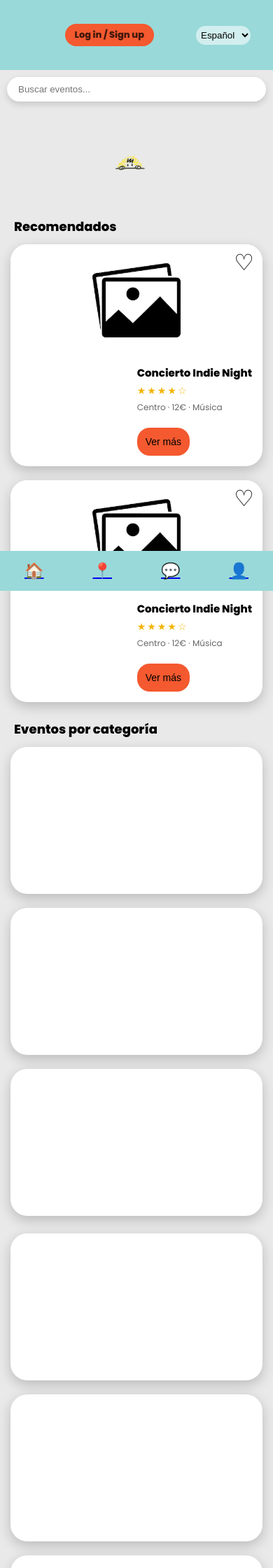
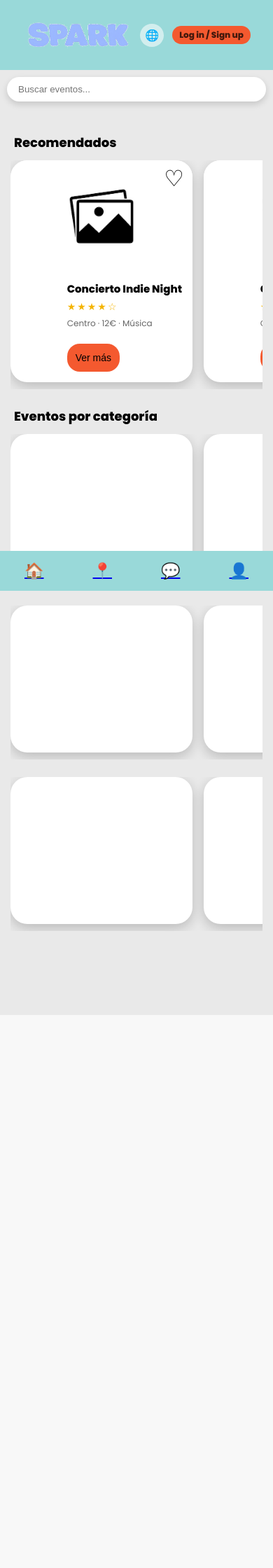
Before and after one commit to natylimonchy/SPARK, a PHP site: page /home.html in a window 390 px wide. Shown: the top 2240 px of the page at 70% size. After the commit the page ends 1450 px from the top, so only its background shows below. Run offline with PHP 8.4, Linux system fonts and the light colour scheme.

Commit message:
responsive movil and home change logo and insert new icons

```diff
--- a/home.css
+++ b/home.css
@@ -30,7 +30,7 @@ body {
     border-radius: 20px;
     background-color: #ffffff8f;
     cursor: pointer;
-    margin-left: 50px;
+    margin-left: -210px;
     padding-left: 3px;
 }
 
@@ -450,3 +450,180 @@ nav.menu{
         font-size: 14px;
     }
 }
+/* ========================= */
+/* IDIOMA MOBILE */
+/* ========================= */
+
+.lang-mobile{
+    display:none;
+    position:relative;
+}
+
+/* checkbox oculto */
+#toggleLang{
+    display:none;
+}
+
+/* icono */
+.lang-mobile .icon{
+    font-size:22px;
+    cursor:pointer;
+    background:#ffffff8f;
+    padding:6px 10px;
+    border-radius:50%;
+}
+
+/* menu desplegable */
+.menu-idioma{
+    position:absolute;
+    top:45px;
+    right:0;
+    background:white;
+    border-radius:14px;
+    box-shadow:0 6px 14px rgba(0,0,0,.2);
+    list-style:none;
+    padding:8px 0;
+    display:none;
+    min-width:120px;
+}
+
+.menu-idioma li{
+    padding:8px 16px;
+    cursor:pointer;
+    font-size:14px;
+}
+
+.menu-idioma li:hover{
+    background:#eee;
+}
+
+/* abrir menu */
+#toggleLang:checked + .icon + .menu-idioma{
+    display:block;
+}
+
+
+/* ========================= */
+/* ACTIVAR SOLO EN MOVIL */
+/* ========================= */
+
+@media (max-width:600px){
+
+    #español{
+        display:none;
+    }
+
+    .lang-mobile{
+        display:block;
+        order:3;
+    }
+
+}
+
+/* ========================= */
+/* TABLET: idioma icono + ocultar mascota */
+/* ========================= */
+
+@media (max-width:1024px){
+
+    /* ocultar select idioma */
+    #español{
+        display:none;
+    }
+
+    /* mostrar icono idioma */
+    .lang-mobile{
+        display:block;
+        order:3;
+    }
+
+    /* ocultar mascota */
+    #mascota{
+        display:none;
+    }
+    .topbar{
+        justify-content:flex-end;
+        gap:12px;
+    }
+
+    /* idioma icono */
+    .lang-mobile{
+        display:block;
+        order:2;
+    }
+
+    /* login */
+    .actions{
+        order:3;
+        margin-left:0;
+    }
+
+    /* select oculto */
+    #español{
+        display:none;
+    }
+
+}
+/* ========================= */
+/* SCROLL HORIZONTAL CARDS */
+/* ========================= */
+
+@media (max-width:1024px){
+
+    .cards,
+    .cards.grid,
+    .cards.recomendados{
+        display:flex;
+        overflow-x:auto;
+        gap:16px;
+        scroll-snap-type:x mandatory;
+        padding-bottom:10px;
+    }
+
+    .card{
+        min-width:260px;
+        flex-shrink:0;
+        scroll-snap-align:start;
+    }
+
+    /* ocultar barra scroll */
+    .cards::-webkit-scrollbar{
+        display:none;
+    }
+}
+/* ========================= */
+/* HEADER TAMAÑOS MOBILE */
+/* ========================= */
+
+@media (max-width:1024px){
+
+    /* botón login más pequeño */
+    .login{
+        padding:4px 10px;
+        font-size:12px;
+        border-radius:16px;
+    }
+
+    /* icono idioma más pequeño */
+    .lang-mobile .icon{
+        font-size:16px;
+        padding:5px 7px;
+    }
+
+}
+/* ========================= */
+/* LOGO HEADER */
+/* ========================= */
+
+.logo-header{
+    height:55px;
+    width:auto;
+    object-fit:contain;
+}
+
+/* móvil */
+@media (max-width:600px){
+    .logo-header{
+        height:40px;
+    }
+}
--- a/home.html
+++ b/home.html
@@ -13,11 +13,7 @@
 <body>
 
     <header class="topbar">
-        <select id="español">
-            <option>Español</option>
-            <option>Ingles</option>
-            <option>Catalan</option>
-        </select>
+        <img src="logo_azul_transparente.png" class="logo-header">
 
 
         <nav class="menu">
@@ -29,7 +25,23 @@
         <div class="actions">
 
             <a href="login.html" class="login">Log in / Sign up</a>
-            <a href="perfil.html" class="login perfil-btn">Perfil</a>
+
+        </div>
+        <select id="español">
+            <option>Español</option>
+            <option>Ingles</option>
+            <option>Catalan</option>
+        </select>
+
+         <!-- MENU IDIOMA MOBILE (INSERTADO) -->
+        <div class="lang-mobile">
+            <input type="checkbox" id="toggleLang">
+            <label for="toggleLang" class="icon">🌐</label>
+            <ul class="menu-idioma">
+                <li>English</li>
+                <li>Català</li>
+                <li>Español</li>
+            </ul>
         </div>
     </header>
 
```
Also changed, not shown: logo- Editada.jpg (added), logo_azul_transparente.png (added), logo_final_transparente.png (added), logo_transparent.png (added).
